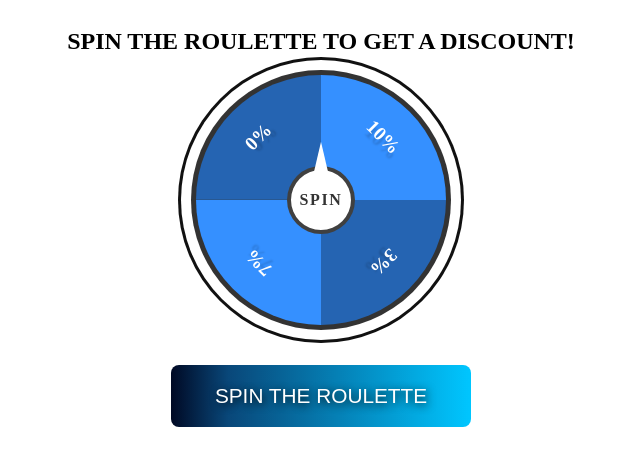
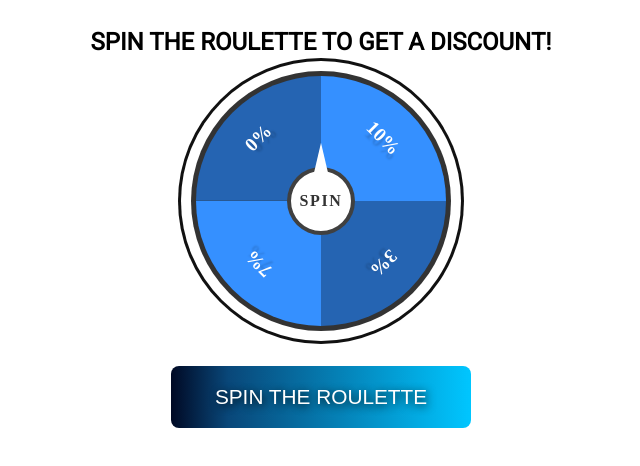
Before and after one commit to eurolifeltda/typebot, a plain HTML site: page ramon/index.html in a window 1280 px wide. Shown: the whole page, without its empty margins (319-959 px from the left). Drawn offline with Linux system fonts and the light colour scheme.

Commit message:
Update index.html

```diff
--- a/ramon/index.html
+++ b/ramon/index.html
@@ -278,7 +278,7 @@
   </div>
 
   <div class="wheel-spinner">
-    <h2>SPIN THE ROULETTE TO GET A DISCOUNT!</h2>
+    <h2 style="font-family: Roboto">SPIN THE ROULETTE TO GET A DISCOUNT!</h2>
     <div class="content">
       <div class="spinBtn">Spin</div>
       <div class="wheel">
```
